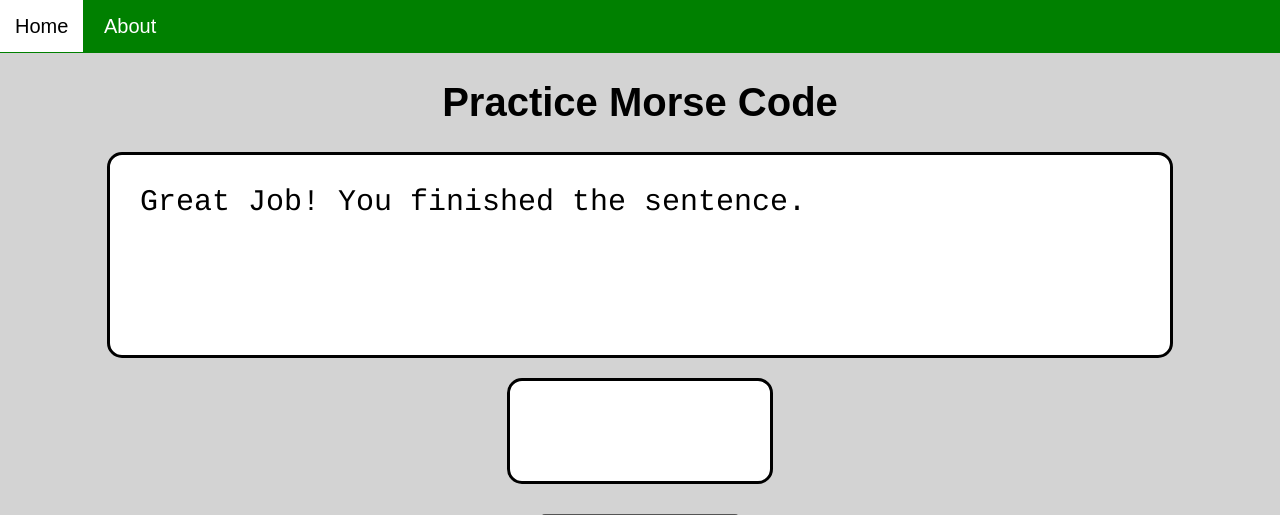
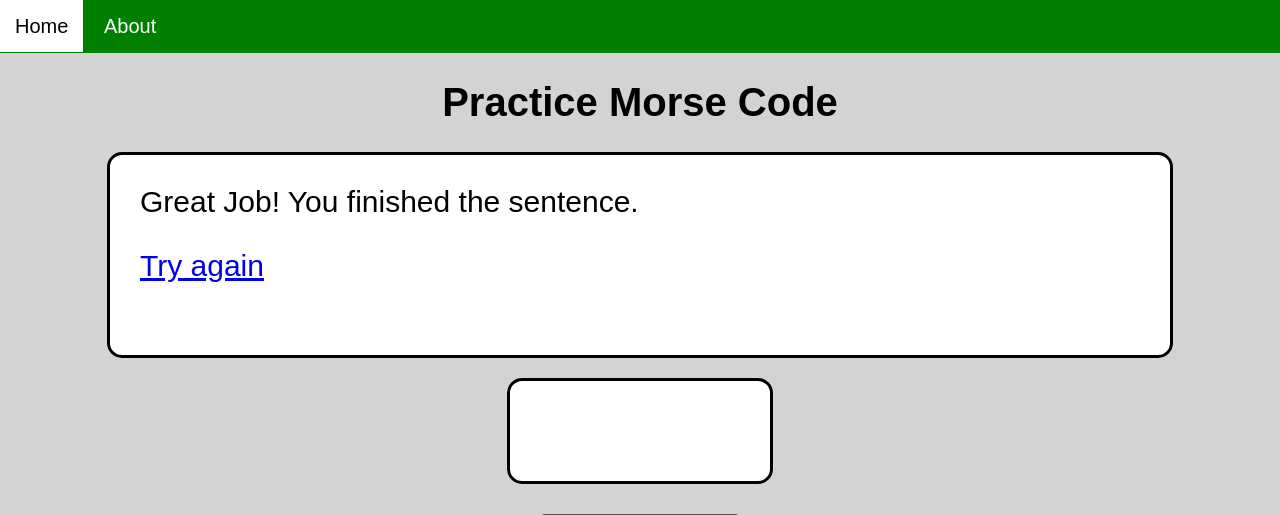
Before and after one commit to Pointyepic/ByteHacksProject, a Flask app: template templates/home.html in a window 1280 px wide. Shown: the top 515 px of the page. Run offline with Flask 2, Linux system fonts and the light colour scheme; the template is opened without the code that fills it, so the values that code supplies are empty.

Commit message:
added finish thing

```diff
--- a/static/spaceinput.js
+++ b/static/spaceinput.js
@@ -94,8 +94,9 @@ function changeHighlight(att) {
     for(var i = 0; i < children.length; i++) {
         section.removeChild(children[i]);
     }
+    var text=document.createElement('p');
+    text.setAttribute('id','paragraph');
     if (index<sentence.length) {
-        var text=document.createElement('p');
         text.appendChild(document.createTextNode(sentence.substring(0,index)));
         var letter=document.createElement('span');
         letter.setAttribute('id', att);
@@ -106,8 +107,12 @@ function changeHighlight(att) {
         //index++
     }
     else {
-        var text=document.createElement('p');
         text.appendChild(document.createTextNode("Great Job! You finished the sentence."));
         section.appendChild(text);
+        var homelink=document.createElement('a');
+        homelink.setAttribute('href',"home");
+        homelink.setAttribute('id',"paragraph");
+        homelink.appendChild(document.createTextNode("Try again"));
+        section.appendChild(homelink);
     }
 }
--- a/static/style.css
+++ b/static/style.css
@@ -29,8 +29,8 @@ h1 {
     width: 200px;
     background-color: white;
 }
-p {
-    font-family: "Courier";
+#paragraph {
+    font-family: "Arial";
     font-size: 30px;
     text-align: left;
 }
--- a/templates/home.html
+++ b/templates/home.html
@@ -6,8 +6,8 @@
 </head>
 <body onload="changeHighlight('correct');">
     <div class="topnav">
-        <a href="{{ url_for('home') }}">Home</a>
-        <a href="{{ url_for('about') }}">About</a>
+        <a href="home">Home</a>
+        <a href="about">About</a>
       </div>
     <h1> Practice Morse Code</h1>
     <div class="textbox" id="textbox">
```
